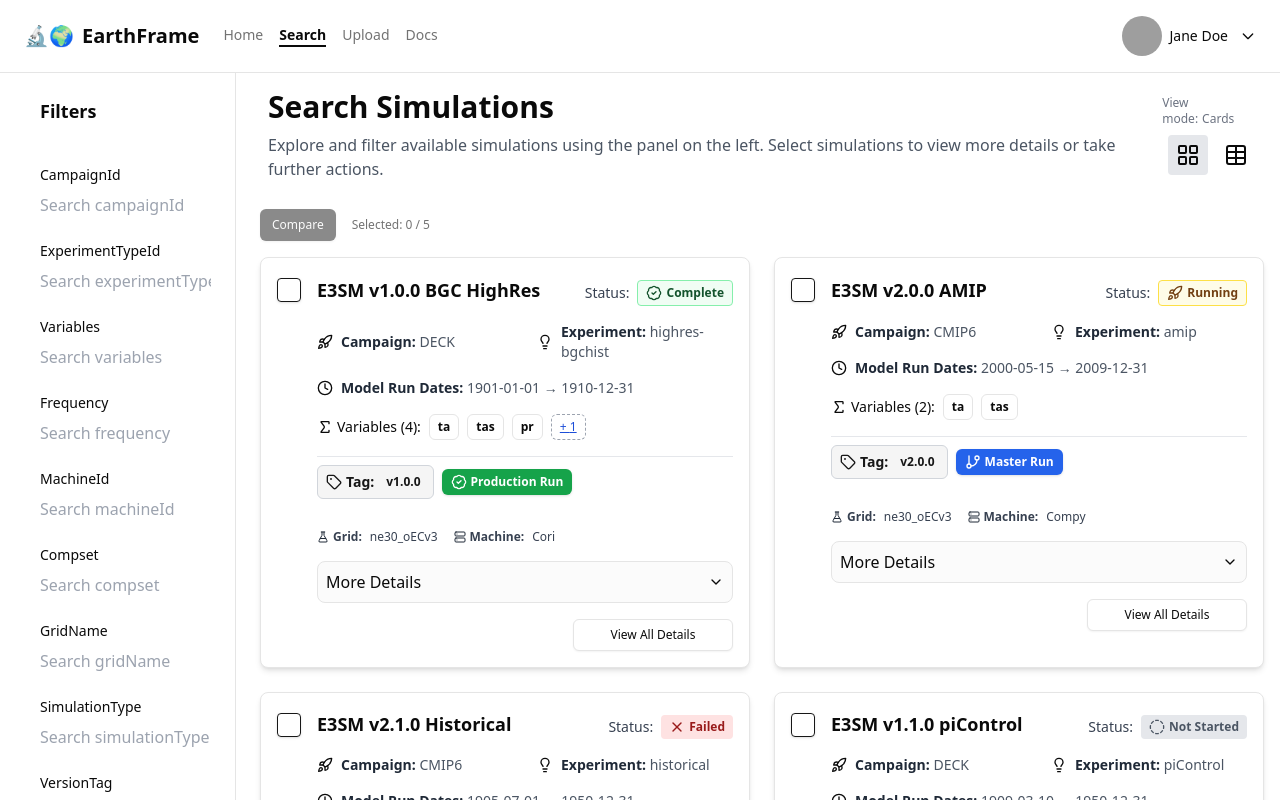
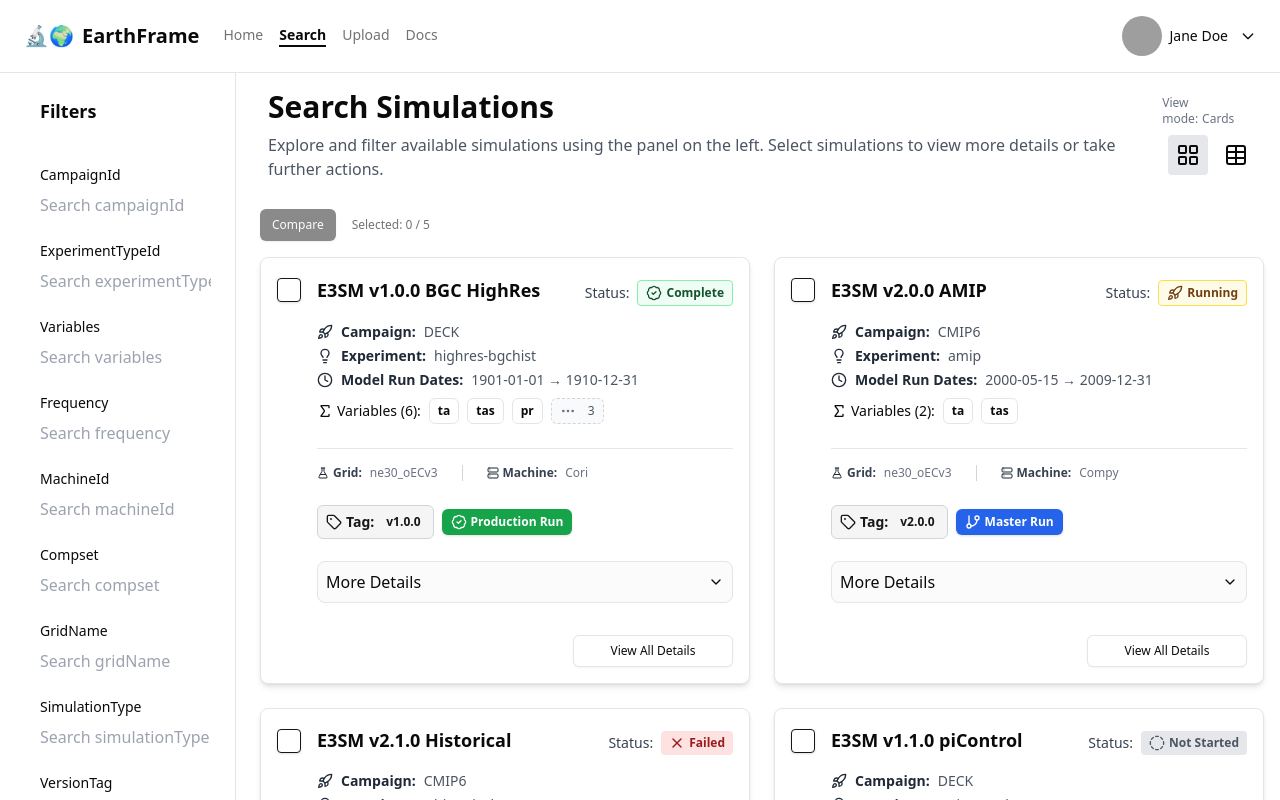
Before and after one commit to E3SM-Project/earthframe, a React (Vite) app in the folder frontend/: page /search in a window 1280 px wide. Shown: the top 800 px of the page. Built offline with nearby package versions, Linux system fonts and the light colour scheme; grey boxes are pictures that could not be loaded.

Commit message:
Update ResultCard to show one metadata per line

```diff
--- a/frontend/public/data/simulations.json
+++ b/frontend/public/data/simulations.json
@@ -8,7 +8,7 @@
     "campaignId": "DECK",
     "experimentTypeId": "highres-bgchist",
     "ensembleMember": "r1i1p1f1",
-    "variables": ["ta", "tas", "pr", "rsds"],
+    "variables": ["ta", "tas", "pr", "rsds", "tasmax", "tasmin"],
     "uploadedBy": "Alice Smith",
     "uploadDate": "2024-06-11T12:00:00.000Z",
     "lastModified": "2024-06-11T12:00:00.000Z",
--- a/frontend/src/pages/Search/ResultCard.tsx
+++ b/frontend/src/pages/Search/ResultCard.tsx
@@ -15,8 +15,8 @@ import {
   Sigma,
   Tag,
   X,
+  MoreHorizontal,
 } from 'lucide-react';
-
 import type { Simulation } from '@/App.tsx';
 import { useState } from 'react';
 
@@ -31,17 +31,24 @@ interface ResultCardProps {
 const ResultCard = ({ simulation, selected, onSelect, onViewDetails }: ResultCardProps) => {
   const [showAllVariables, setShowAllVariables] = useState(false);
 
+  const startStr = simulation.modelStartDate
+    ? new Date(simulation.modelStartDate).toISOString().slice(0, 10)
+    : 'N/A';
+  const endStr = simulation.modelEndDate
+    ? new Date(simulation.modelEndDate).toISOString().slice(0, 10)
+    : 'N/A';
+
   return (
     <Card className="w-full h-full p-0 flex flex-col shadow-md rounded-lg border">
       <div className="flex flex-col sm:flex-row items-start gap-4 p-4">
         <Checkbox
           checked={selected}
-          onCheckedChange={(checked) => onSelect(simulation.id, !!checked)}
+          onCheckedChange={() => onSelect(simulation)}
           aria-label="Select for comparison"
           className="mt-1"
           style={{ width: 24, height: 24 }}
         />
-        <div className="flex-1 w-full min-w-0">
+        <div className="flex-1 w-full min-w-0 max-w-2xl">
           <CardHeader className="p-0 mb-4 flex flex-col sm:flex-row items-start sm:items-center justify-between gap-2">
             <span className="font-semibold text-lg break-words">{simulation.name}</span>
             <div className="flex items-center gap-2 shrink-0">
@@ -59,60 +66,54 @@ const ResultCard = ({ simulation, selected, onSelect, onViewDetails }: ResultCar
                   }
                 `}
               >
-                {simulation.status === 'complete' && (
-                  <BadgeCheck className="w-4 h-4 inline-block align-middle" />
-                )}
-                {simulation.status === 'running' && (
-                  <Rocket className="w-4 h-4 inline-block align-middle" />
-                )}
-                {simulation.status === 'failed' && (
-                  <X className="w-4 h-4 inline-block align-middle" />
-                )}
-                {simulation.status === 'not-started' && (
-                  <CircleDashed className="w-4 h-4 inline-block align-middle" />
-                )}
+                {simulation.status === 'complete' && <BadgeCheck className="w-4 h-4" />}
+                {simulation.status === 'running' && <Rocket className="w-4 h-4" />}
+                {simulation.status === 'failed' && <X className="w-4 h-4" />}
+                {simulation.status === 'not-started' && <CircleDashed className="w-4 h-4" />}
                 {simulation.status === 'not-started'
                   ? 'Not Started'
                   : simulation.status.charAt(0).toUpperCase() + simulation.status.slice(1)}
               </span>
             </div>
           </CardHeader>
-          <CardContent className="p-0">
-            <div className="grid grid-cols-1 md:grid-cols-2 gap-x-6 gap-y-4 text-sm mb-4">
-              <div className="flex items-center gap-2">
-                <span>
-                  <Rocket className="w-4 h-4" />
-                </span>
-                <span className="font-semibold text-gray-800">
-                  Campaign:{' '}
-                  <span className="font-normal text-gray-600">{simulation.campaignId}</span>
-                </span>
+
+          <CardContent
+            className="p-0"
+            style={{
+              minHeight: '340px', // adjust as needed for consistent bottom alignment
+              display: 'flex',
+              flexDirection: 'column',
+            }}
+          >
+            {/* One metadata item per line with bold labels */}
+            <dl className="space-y-1 text-sm mb-2">
+              <div className="flex items-start gap-2">
+                <dt className="flex items-center gap-2 whitespace-nowrap font-semibold text-gray-800">
+                  <Rocket className="w-4 h-4" /> Campaign:
+                </dt>
+                <dd className="break-words font-normal text-gray-600">{simulation.campaignId}</dd>
               </div>
-              <div className="flex items-center gap-2">
-                <span>
-                  <Lightbulb className="w-4 h-4" />
-                </span>
-                <span className="font-semibold text-gray-800">
-                  Experiment:{' '}
-                  <span className="font-normal text-gray-600">{simulation.experimentTypeId}</span>
-                </span>
+
+              <div className="flex items-start gap-2">
+                <dt className="flex items-center gap-2 whitespace-nowrap font-semibold text-gray-800">
+                  <Lightbulb className="w-4 h-4" /> Experiment:
+                </dt>
+                <dd className="break-words font-normal text-gray-600">
+                  {simulation.experimentTypeId}
+                </dd>
               </div>
-              <div className="flex items-center gap-2 col-span-1 sm:col-span-2">
-                <Clock className="w-4 h-4" />
-                <span className="font-semibold text-gray-800">
-                  Model Run Dates:{' '}
-                  <span className="font-normal text-gray-600">
-                    {simulation.modelStartDate
-                      ? new Date(simulation.modelStartDate).toISOString().slice(0, 10)
-                      : 'N/A'}
-                    {' \u2192 '}
-                    {simulation.modelEndDate
-                      ? new Date(simulation.modelEndDate).toISOString().slice(0, 10)
-                      : 'N/A'}
-                  </span>
-                </span>
+
+              <div className="flex items-start gap-2">
+                <dt className="flex items-center gap-2 whitespace-nowrap font-semibold text-gray-800">
+                  <Clock className="w-4 h-4" /> Model Run Dates:
+                </dt>
+                <dd className="break-words font-normal text-gray-600">
+                  {startStr} {'\u2192'} {endStr}
+                </dd>
               </div>
-            </div>
+            </dl>
+
+            {/* Variables row - remove mt-1 for vertical alignment */}
             <div className="flex flex-wrap gap-2 items-center mb-4">
               <span className="text-sm font-medium flex items-center gap-1">
                 <Sigma className="w-4 h-4" />
@@ -134,13 +135,16 @@ const ResultCard = ({ simulation, selected, onSelect, onViewDetails }: ResultCar
                   <Button
                     variant="ghost"
                     size="sm"
-                    className="text-xs px-2 py-1 border border-dashed border-gray-400 hover:border-gray-600 hover:bg-gray-100 transition-colors cursor-pointer"
-                    style={{ minWidth: 'auto', height: 'auto', padding: '0.25rem 0.5rem' }}
+                    className="text-xs px-2 py-1 border border-dashed border-gray-300 bg-gray-50 hover:border-gray-600 hover:bg-gray-100 flex items-center"
+                    style={{
+                      minWidth: 'auto',
+                      height: 'auto',
+                      padding: '0.25rem 0.5rem',
+                    }}
                     onClick={() => setShowAllVariables(true)}
                   >
-                    <span className="underline text-blue-700">
-                      + {simulation.variables.length - 3}
-                    </span>
+                    <MoreHorizontal className="w-4 h-4 text-gray-500 mr-1" />
+                    <span className="text-gray-600">{simulation.variables.length - 3}</span>
                   </Button>
                 </>
               )}
@@ -148,7 +152,7 @@ const ResultCard = ({ simulation, selected, onSelect, onViewDetails }: ResultCar
                 <Button
                   variant="ghost"
                   size="sm"
-                  className="text-xs px-2 py-1 border border-dashed border-gray-400 hover:border-gray-600 hover:bg-gray-100 transition-colors cursor-pointer"
+                  className="text-xs px-2 py-1 border border-dashed border-gray-300 bg-gray-50 hover:border-gray-600 hover:bg-gray-100"
                   style={{ minWidth: 'auto', height: 'auto', padding: '0.25rem 0.5rem' }}
                   onClick={() => setShowAllVariables(false)}
                 >
@@ -156,7 +160,24 @@ const ResultCard = ({ simulation, selected, onSelect, onViewDetails }: ResultCar
                 </Button>
               )}
             </div>
+
             <div className="w-full my-2 border-t border-gray-200" />
+
+            {/* Grid & Machine grouping with divider and lighter value color */}
+            <div className="flex flex-wrap gap-4 items-center mb-4 mt-2 text-xs text-gray-700">
+              <div className="flex items-center gap-1">
+                <FlaskConical className="w-3 h-3 text-gray-800" />
+                <span className="font-semibold">Grid:</span>
+                <span className="font-normal ml-1 text-gray-500">{simulation.gridName}</span>
+              </div>
+              <span className="h-4 w-px bg-gray-300 mx-2" />
+              <div className="flex items-center gap-1">
+                <Server className="w-3 h-3 text-gray-800" />
+                <span className="font-semibold">Machine:</span>
+                <span className="font-normal ml-1 text-gray-500">{simulation.machineId}</span>
+              </div>
+            </div>
+
             <div className="flex flex-wrap gap-2 items-center mb-4 mt-2">
               <Badge
                 variant="secondary"
@@ -190,41 +211,22 @@ const ResultCard = ({ simulation, selected, onSelect, onViewDetails }: ResultCar
               >
                 {simulation.simulationType === 'production' ? (
                   <>
-                    <span className="mr-1">
-                      <BadgeCheck className="w-4 h-4 inline-block align-middle" />
-                    </span>
-                    Production Run
+                    <BadgeCheck className="w-4 h-4 mr-1" /> Production Run
                   </>
                 ) : simulation.simulationType === 'master' ? (
                   <>
-                    <span className="mr-1">
-                      <GitBranch className="w-4 h-4 inline-block align-middle" />
-                    </span>
-                    Master Run
+                    <GitBranch className="w-4 h-4 mr-1" /> Master Run
                   </>
                 ) : (
                   <>
-                    <span className="mr-1">
-                      <FlaskConical className="w-4 h-4 inline-block align-middle" />
-                    </span>
-                    Experimental Run
+                    <FlaskConical className="w-4 h-4 mr-1" /> Experimental Run
                   </>
                 )}
               </Badge>
             </div>
+
             <div style={{ height: '6px' }} />
-            <div className="flex flex-wrap gap-4 items-center mb-4 mt-2 text-xs text-gray-700">
-              <div className="flex items-center gap-1">
-                <FlaskConical className="w-3 h-3 text-gray-800" />
-                <span className="font-semibold">Grid:</span>
-                <span className="font-normal ml-1">{simulation.gridName}</span>
-              </div>
-              <div className="flex items-center gap-1">
-                <Server className="w-3 h-3 text-gray-800" />
-                <span className="font-semibold">Machine:</span>
-                <span className="font-normal ml-1">{simulation.machineId}</span>
-              </div>
-            </div>
+
             <div className="mb-4 border rounded-lg bg-muted/40">
               <details className="w-full group">
                 <summary className="flex justify-between items-center cursor-pointer px-2 py-2 rounded hover:bg-muted transition group-open:border-b group-open:border-muted-foreground">
@@ -232,15 +234,12 @@ const ResultCard = ({ simulation, selected, onSelect, onViewDetails }: ResultCar
                   <ChevronDown className="w-4 h-4 ml-2" />
                 </summary>
                 <div className="mt-2 px-2 py-2 text-sm text-muted-foreground">
-                  <div>
-                    <div>
                   <span className="font-medium">Description:</span>{' '}
                   {simulation.description || 'No description.'}
                 </div>
-                  </div>
-                </div>
               </details>
             </div>
+
             <div className="flex flex-col sm:flex-row items-center gap-4 mt-4 justify-end">
               <Button
                 variant="outline"
@@ -250,14 +249,6 @@ const ResultCard = ({ simulation, selected, onSelect, onViewDetails }: ResultCar
               >
                 View All Details
               </Button>
-              {/* <Button
-                                variant="default"
-                                size="sm"
-                                className="w-20"
-                                onClick={() => onSave(simulation.id)}
-                            >
-                                Save
-                            </Button> */}
             </div>
           </CardContent>
         </div>
```
Lines whose indentation alone changed are shown as unchanged.
